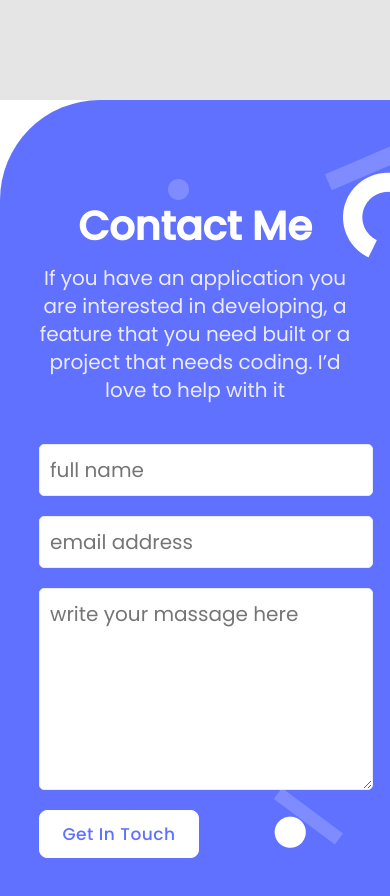
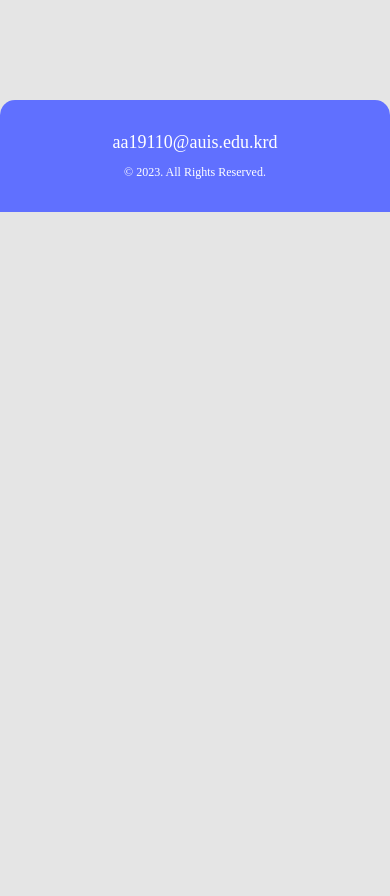
Before and after one commit to Mhamad-Raad/ALi-s-Project, a website: page index.html in a window 390 px wide. Shown: the part 1418-2314 px from the top of the page. After the commit the page ends 1630 px from the top, so only its background shows below. Drawn offline with Linux system fonts and the light colour scheme.

Commit message:
add footer structure

```diff
--- /dev/null
+++ b/CSS/footer.css
@@ -0,0 +1,17 @@
+footer {
+  color: white;
+  font-size: 0.75em;
+  text-align: center;
+  padding: 0 1em;
+  background-color: #6070ff;
+  padding: 20px;
+  border-top-left-radius: 15px;
+  border-top-right-radius: 15px;
+  bottom: 0;
+}
+
+footer p a {
+  color: white;
+  text-decoration: none;
+  font-size: 1.5em;
+}
--- a/CSS/navbar.css
+++ b/CSS/navbar.css
@@ -10,6 +10,7 @@
   position: fixed;
   box-shadow: 0 8px 10px -6px rgba(59, 70, 126, 0.3);
   z-index: 10000;
+  top: 0;
 }
 
 .desktop-menu {
--- a/index.html
+++ b/index.html
@@ -13,7 +13,7 @@
   <link rel="stylesheet" href="./CSS/images.css">
   <link rel="stylesheet" href="./CSS/aboutme.css">
   <link rel="stylesheet" href="./CSS/specials-styles.css">
-  <link rel="stylesheet" href="./CSS/contact-me.css">
+  <link rel="stylesheet" href="./CSS/footer.css">
 
   <!-- font awesome for icons -->
   <script src="https://kit.fontawesome.com/53f3655a6e.js" crossorigin="anonymous"></script>
@@ -38,7 +38,7 @@
           <a class="menu-item active">Portfolio</a>
           <a class="menu-item">Projects</a>
           <a class="menu-item">About</a>
-          <a class="menu-item">Contact</a>
+          <a class="menu-item" href="./Contact.html">Contact</a>
       </nav>
     </header>
 
@@ -47,10 +47,9 @@
       <a class="mobile-menu-item main-menu">Portfolio</a>
       <a class="mobile-menu-item specials-menu">Projects</a>
       <a class="mobile-menu-item about-myself-menu" >About</a>
-      <a class="mobile-menu-item contact-me-menu" >Contact</a>
+      <a class="mobile-menu-item contact-me-menu"  href="./Contact.html" >Contact</a>
     </div>
     <section id="main">
-
 
       <div class="about-me-bg">
 
@@ -99,24 +98,12 @@
         </div>
       </section>
   <div class="space"></div>
+  <footer>
+    <p><a href="mailto:forwardfitness@club.net">aa19110@auis.edu.krd</a></p>
+    <p>&copy; 2023. All Rights Reserved.</p>
+  </footer>
 
 
-      <section class="contact-me-bg" id="contact-me">
-        <div class="contact-me">
-
-          <h2 class="contact-me-title-footer">Contact Me</h2>
-            <p class="contact-me-description">
-              If you have an application you are interested in developing, a feature that you need built or a project that needs coding. I’d love to help with it
-            </p>
-            <form class="contact-me-form" action="https://formspree.io/f/xoqbvvly" method="POST" id="form">
-              <input type="text" name="name" placeholder="full name" class="contact-me-input" maxlength="30" required>
-              <input type="email" name="emial" id="em" placeholder="email address" class="contact-me-input" required>
-              <textarea name="message" placeholder="write your massage here" class="contact-me-input textarea" maxlength="500" required></textarea>
-              <button type="submit" class="contact-me-button btn">Get In Touch</button>
-              <small class="error-msg"></small>
-            </form>
-        </div>
-      </section>
     </main>
 <script src="./js/navigation.js"></script>
 </body>
```
Also changed, not shown: Contact.html (added, +54 -0 lines).
